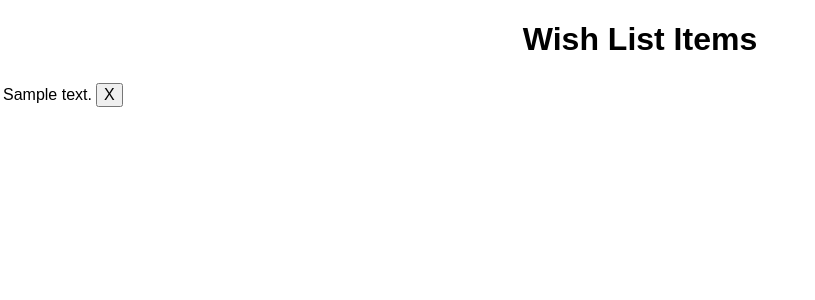
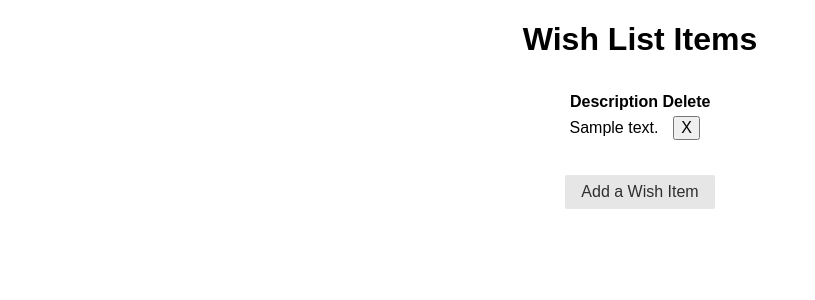
Before and after one commit to paolo249/assessment3, a Django app: page / in a window 1280 px wide. Shown: the top 300 px of the page, without its empty margins (0-815 px from the left). Run offline with Django 3.2, Linux system fonts and the light colour scheme; tables that the repository leaves empty hold one stand-in row (values such as "Sample post"); some libraries are stand-ins or nearby versions.

Commit message:
final revision

```diff
--- a/main_app/static/css/style.css
+++ b/main_app/static/css/style.css
@@ -2,3 +2,12 @@ body {
     text-align: center;
     margin: 2rem;
 }
+
+table {
+    margin: 2rem auto;
+}
+
+table a {
+    color: red;
+    text-decoration: none;
+}
--- a/main_app/templates/main_app/item_form.html
+++ b/main_app/templates/main_app/item_form.html
@@ -10,9 +10,8 @@
 <body>
   <h1>Add Wish Item </h1>
   <form action="" method="POST" class = "pure-form">
-    {% csrf_token %}
+  {% csrf_token %}
     {{ form.as_p }}
-    <!-- <input type="submit" value="ADD ITEM" class="pure-button"> -->
     <button type = "submit" class="pure-button"> ADD ITEM </button>
   </form>
 
--- a/main_app/templates/main_app/item_list.html
+++ b/main_app/templates/main_app/item_list.html
@@ -13,18 +13,26 @@
 
     <h1>Wish List Items</h1>
     <dl>
+    <table>
+        <thead>
+     <tr>  <th> Description</th>
+            <th> Delete</th> </tr>
+            </thead>
     {% for item in item_list %}
-    <table>
-        <tr>
-          <td>{{item.description}}</td>
-          <td> <button type="submit">X</button> </td>
-        </tr>
+         <tr><td>{{item.description}}</td>
+          <td><form action="{% url 'item_delete' item.id %}" method="POST">
+          {% csrf_token %}
+          <button type="submit">X</button> </form></td>
+          </tr>
+
+
+          {% empty %}
+          <h3> No Wish Items Exist </h3>
+          <hr>
+
+          {% endfor %}
     </table>
-    {% empty %}
-    <h3> No Wish Items Exist </h3>
-    <hr>
+    </dl>
     <a href="{% url 'add' %}" class = "pure-button"> Add a Wish Item </a>
-    {% endfor %}
-    </dl>
 </body>
 </html>
--- a/main_app/urls.py
+++ b/main_app/urls.py
@@ -4,6 +4,7 @@ from . import views
 urlpatterns = [
     path('items/create/', views.ItemsCreate.as_view(), name = 'add'),
     path('', views.ItemList.as_view(), name='item_list'),
+    path('items/<int:pk>/delete/', views.ItemDelete.as_view(), name='item_delete'),
 
 
 ]
--- a/main_app/views.py
+++ b/main_app/views.py
@@ -1,5 +1,5 @@
 from django.shortcuts import render
-from django.views.generic.edit import CreateView
+from django.views.generic.edit import CreateView, DeleteView
 from django.views.generic import ListView
 from .models import Item
 
@@ -12,3 +12,7 @@ class ItemsCreate(CreateView):
 
 class ItemList(ListView):
     model = Item
+
+class ItemDelete(DeleteView):
+  model = Item
+  success_url = '/'
```
Also changed, not shown: db.sqlite3.
